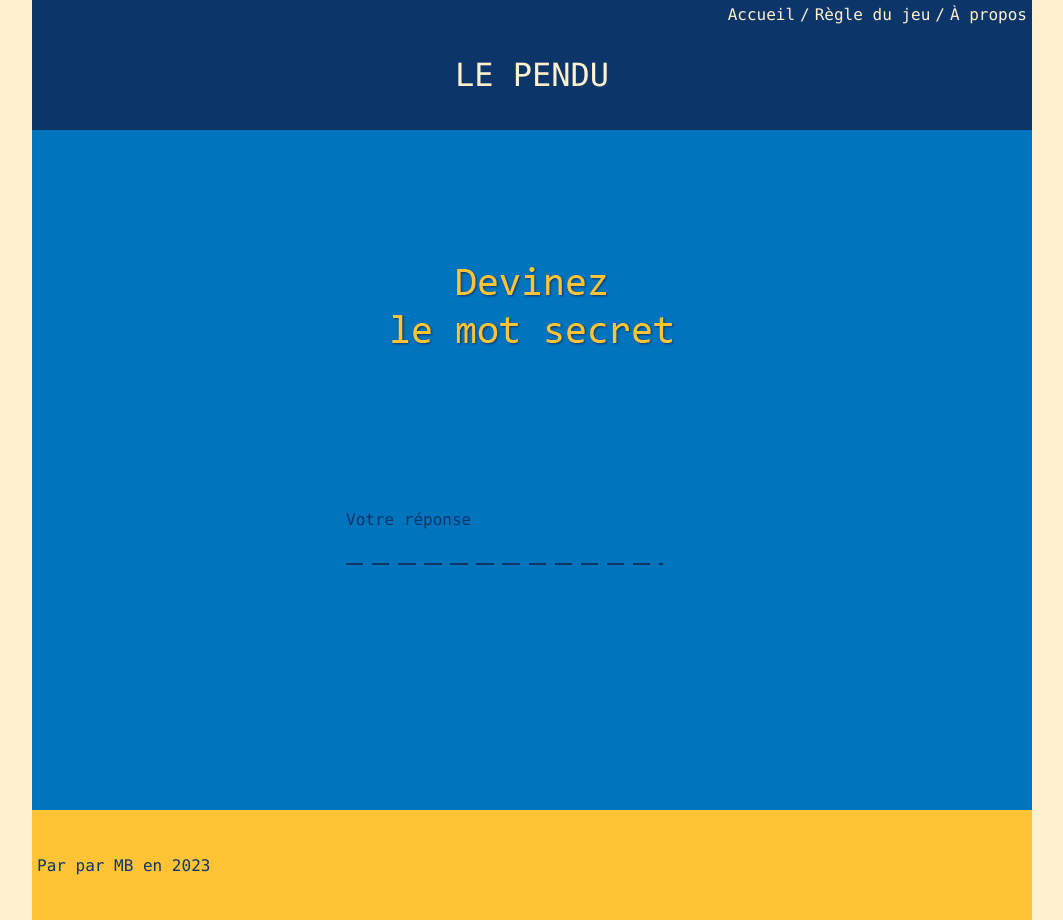
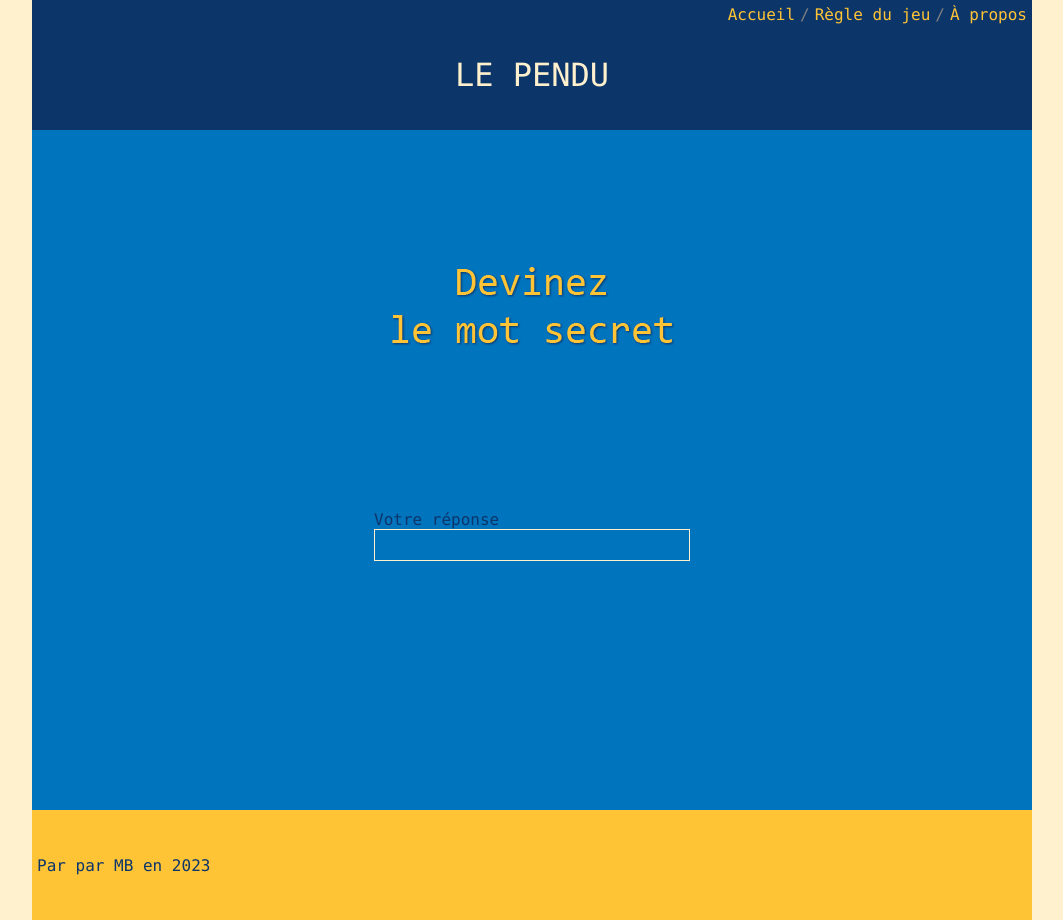
Before and after one commit to zlr0001/lePendu, a plain HTML site: page index.html in a window 1280 px wide. Shown: the whole page, without its empty margins (108-1171 px from the left). Drawn offline with Linux system fonts and the light colour scheme.

Commit message:
✨style.css: modification de l'input

```diff
--- a/style.css
+++ b/style.css
@@ -29,11 +29,15 @@ nav ul {
     justify-content: right;
     list-style: none;
 }
-nav li:nth-child(n+2):before, a {
+nav li:nth-child(n+2):before {
     padding-left: 5px;
     content: "/";
+    color: grey;
+}
+nav a {
+    padding-left: 5px;
     text-decoration: none;
-    color: var(--beige);
+    color: var(--yellow);
 }
 
 #logo {
@@ -59,17 +63,10 @@ main {
 }
 
 #textResponse {
-    border: none;
-    width: 84.2%;
-    background:
-            repeating-linear-gradient(90deg,
-            var(--bleuPrimaire) 0,
-            var(--bleuPrimaire) 1ch,
-            transparent 0,
-            transparent 1.5ch)
-            0 100%/100% 2px no-repeat;
+    background-color: transparent;
+    border: 1px solid var(--beige);
     color: var(--yellow);
-    font: 3ch consolas, monospace;
+    font-size: 1.5rem;
     letter-spacing: .5ch;
 }
 
```
